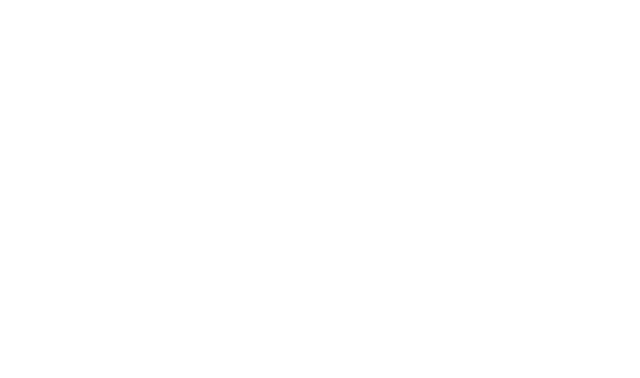
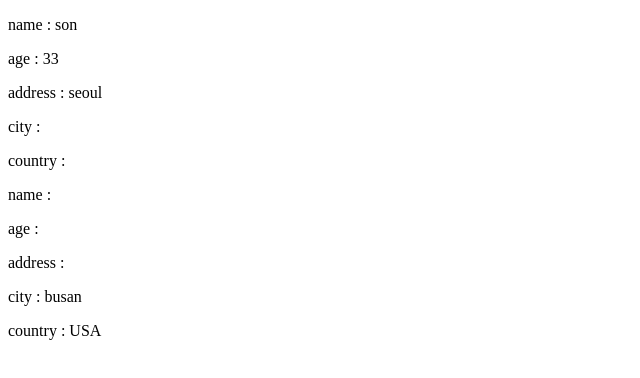
Before and after one commit to sebaek/react20240509, a React (Vite) app: page / in a window 1280 px wide. Shown: the top 378 px of the page, without its empty margins (0-640 px from the left). Built offline with nearby package versions, Linux system fonts and the light colour scheme.

Commit message:
props 넘기는 방법

```diff
--- a/src/App.jsx
+++ b/src/App.jsx
@@ -1,7 +1,25 @@
 import React from "react";
 
+function MyComp(props) {
+  console.log(props);
+  return (
+    <div>
+      <p>name : {props.name}</p>
+      <p>age : {props.age}</p>
+      <p>address : {props.address}</p>
+      <p>city : {props.city}</p>
+      <p>country : {props.country}</p>
+    </div>
+  );
+}
+
 function App(props) {
-  return <div></div>;
+  return (
+    <div>
+      <MyComp name="son" age={33} address="seoul" />
+      <MyComp city="busan" country="USA" />
+    </div>
+  );
 }
 
 export default App;
```
